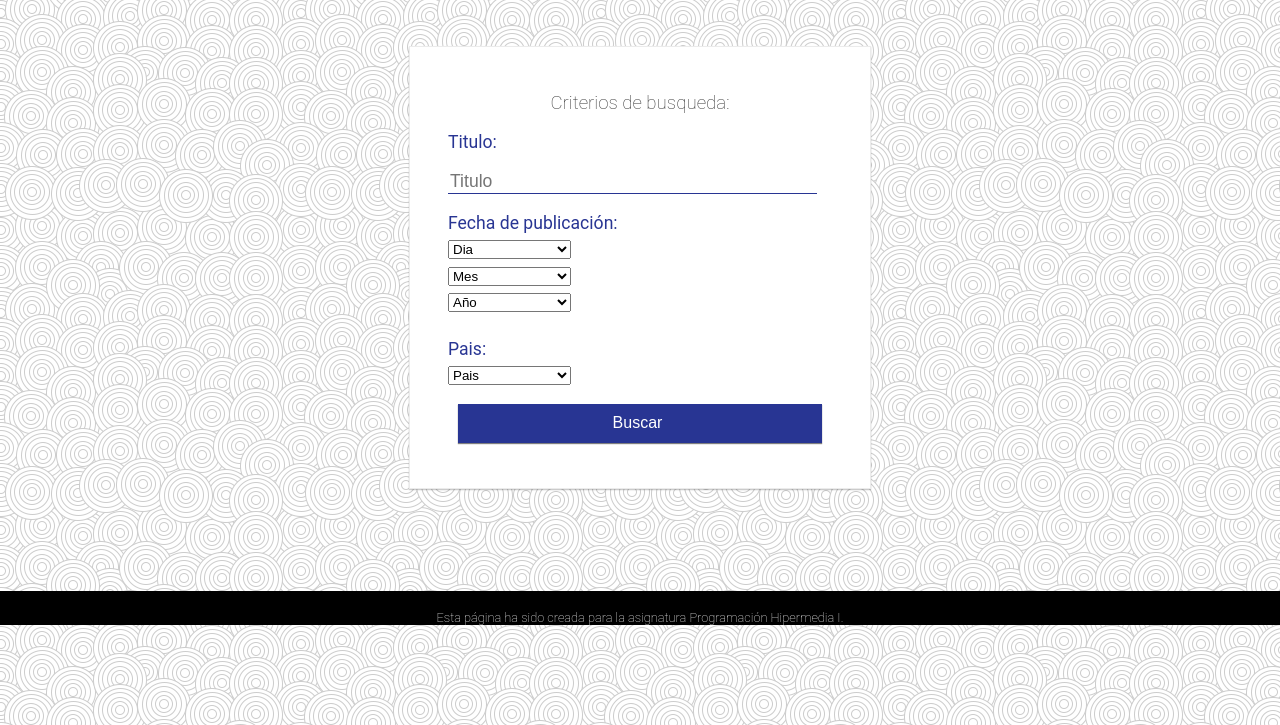
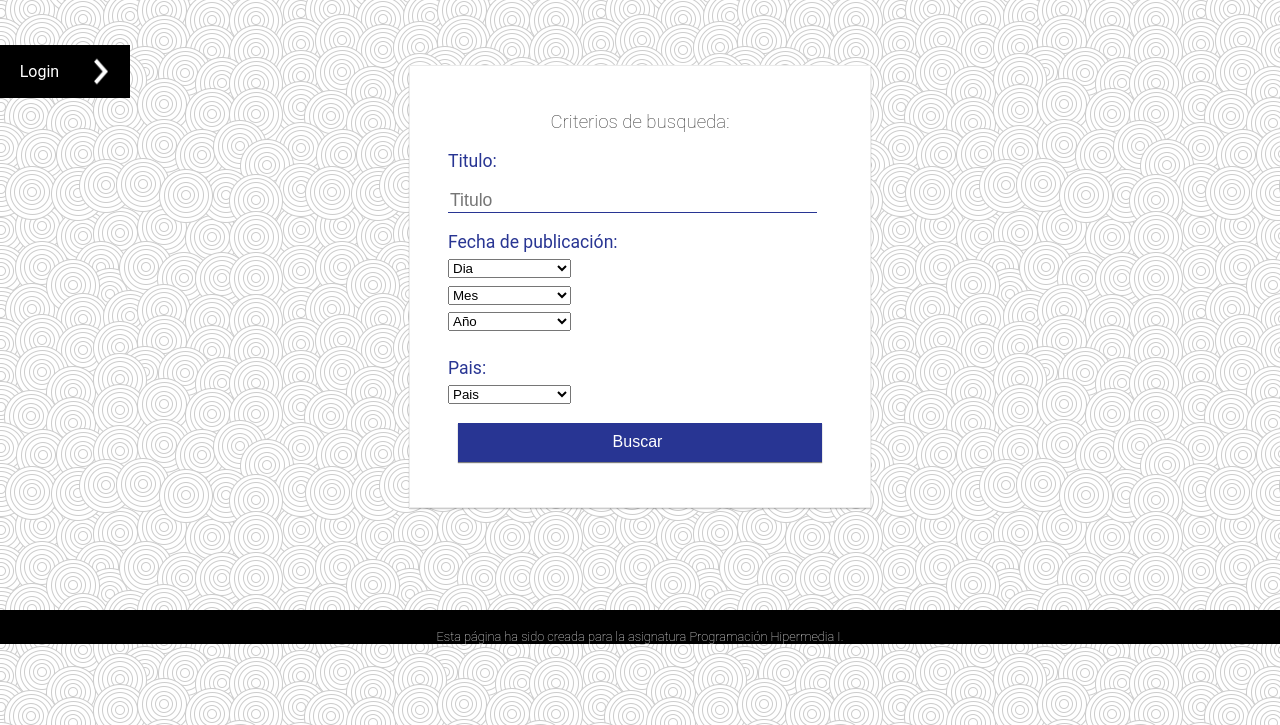
Before and after one commit to hec17x/PH1, a PHP site: page /busqueda.php in a window 1280 px wide. Shown: the part 75-800 px from the top of the page. Run offline with PHP 8.4, Linux system fonts and the light colour scheme.

Commit message:
últimos cambioos

```diff
--- a/busqueda.php
+++ b/busqueda.php
@@ -1,12 +1,50 @@
   <?php
     include('cabecera.inc');
     include('inicio.inc');
+    include('acceso.inc');
   ?>
-
-<section id="content-busqueda">
 
 
 
+
+  <?php
+
+    echo "
+
+        <div id='login-abrir'onclick='action2()' >";
+
+     if(isset($_COOKIE['user']) OR isset($_SESSION['user']) )
+      {
+        if(isset($_COOKIE['user']))
+        {
+        echo"<p id='login-abrir-nombre ''>Hola ".$_COOKIE['user']."</p>
+         <img id='login-abrir-delante' src='images/delante.png'  alt='foto'>
+          <img id='login-abrir-atras' src='images/atras.png'  alt='foto'>";
+        }
+
+        else if(isset($_SESSION['user']))
+        {
+           echo"<p id='login-abrir-nombre ''>Hola ".$_SESSION['user']."</p>
+         <img id='login-abrir-delante' src='images/delante.png'  alt='foto'>
+          <img id='login-abrir-atras' src='images/atras.png'  alt='foto'>";
+        }
+
+      }
+      else
+      {
+         echo "
+         <p id='login-abrir-nombre ''>Login</p>
+         <img id='login-abrir-delante' src='images/delante.png'  alt='foto'>
+          <img id='login-abrir-atras' src='images/atras.png'  alt='foto'>";
+      }
+       echo "</div>";
+
+
+
+?>
+
+	       <section id="content-busqueda">
+            <div id="for-busqueda">
 			 <form id = "busqueda" action="resultado.php" method="get" onsubmit="return validaBusqueda(this)" novalidate="true">
 
                 <div id= "formularioB">
@@ -132,6 +170,7 @@
 				<input type="submit" value="Buscar"/> </a>
                 </div>
                 </form>
+            </div>
 	</div>
 </section>
   <?php
--- a/css/home.css
+++ b/css/home.css
@@ -346,6 +346,12 @@ background: rgb(34,34,34); /* for IE */
 {
      background: #757575;
 }
+#busqueda
+{
+    transition:1s ease all;
+  -moz-transition:1s ease all;
+  -webkit-transition:1s ease all;
+}
 
 #busqueda label
 {
@@ -529,6 +535,9 @@ nav ul ul li a:hover {
 #content-busqueda
 {
   margin: 8% auto;
+  -webkit-transition: all 1s ease;
+    -moz-transition: all 1s ease;
+    -o-transition: all 1s ease;
 }
 
 
@@ -863,7 +872,13 @@ form p
 }
 
 
-
+#for-busqueda
+{
+  margin-left: 0%;
+     transition:1s ease all;
+  -moz-transition:1s ease all;
+  -webkit-transition:1s ease all;
+}
 
 
 #formulario input[type="submit"]:hover
--- a/detalle.php
+++ b/detalle.php
@@ -21,7 +21,7 @@
           <img id='login-abrir-atras' src='images/atras.png'  alt='foto'>";
         }
 
-      	if(isset($_SESSION['user']))
+        else if(isset($_SESSION['user']))
         {
            echo"<p id='login-abrir-nombre ''>Hola ".$_SESSION['user']."</p>
          <img id='login-abrir-delante' src='images/delante.png'  alt='foto'>
--- a/javascript/script.js
+++ b/javascript/script.js
@@ -126,3 +126,34 @@ var hidden = false;
 
         }
     }
+
+
+    function action2() {
+        hidden = !hidden;
+        if(hidden) {
+            document.getElementById('login-lateral').style.left="0%";
+            document.getElementById('login-lateral').style.visibility="visible";
+             document.getElementById('login-abrir').style.left="20%";
+
+             document.getElementById('cab_principal').style.left="20%";
+             document.getElementById('cab_principal').style.width="80%";
+              document.getElementById('login-abrir-delante').style.visibility="hidden";
+              document.getElementById('login-abrir-atras').style.visibility="visible";
+                  document.getElementById('for-busqueda').style.marginLeft="15%";
+              document.getElementById('pie').style.marginLeft="20%";
+               document.getElementById('pie').style.width="80%";
+        } else {
+           document.getElementById('login-lateral').style.left="-20%";
+            document.getElementById('login-lateral').style.visibility="hidden";
+            document.getElementById('login-abrir').style.left="0%";
+
+            document.getElementById('cab_principal').style.left="0%";
+             document.getElementById('cab_principal').style.width="100%";
+     		document.getElementById('login-abrir-delante').style.visibility="visible";
+              document.getElementById('login-abrir-atras').style.visibility="hidden";
+                document.getElementById('for-busqueda').style.marginLeft="0%";
+              document.getElementById('pie').style.marginLeft="0%";
+                  document.getElementById('pie').style.width="100%";
+
+        }
+    }
```
Lines whose indentation alone changed are shown as unchanged.
